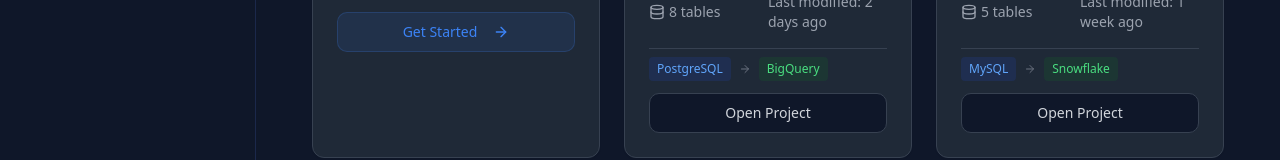
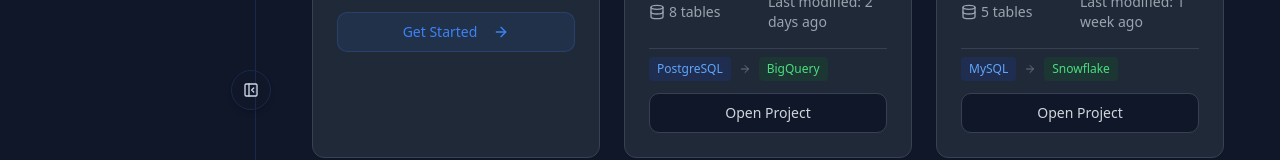
Before and after one commit to KB1629/datazen-connected, a React (Vite) app: page /projects in a window 1280 px wide. Shown: the part 488-648 px from the top of the page. Built offline with nearby package versions, Linux system fonts and the light colour scheme; sample sign-in values are in the browser's storage.

Commit message:
Reverted to edit edt-13670f8a-fd7c-4ebe-b7a5-41613ffcddd4: "Adjust layout and positioning
The layout and positioning of elements have been adjusted to improve visual appearance."

```diff
--- a/src/components/layouts/DashboardLayout.tsx
+++ b/src/components/layouts/DashboardLayout.tsx
@@ -154,17 +154,18 @@ const DashboardLayout: React.FC<DashboardLayoutProps> = ({
                         z-20 absolute inset-y-0 h-[calc(100vh-65px)] mt-[65px] md:mt-0 md:h-auto
                         ${sidebarCollapsed ? "md:w-20" : "md:w-64"} relative`}
             >
-              {/* Rail for toggling sidebar */}
-              <div
-                className="absolute right-0 top-0 bottom-0 w-1 cursor-e-resize hover:bg-sidebar-border/50 group z-10"
-                onClick={() => setSidebarCollapsed(!sidebarCollapsed)}
-              >
-                <div className="absolute hidden group-hover:flex items-center justify-center top-1/2 -translate-y-1/2 -right-3 h-6 w-6 bg-sidebar-background border border-sidebar-border rounded-full text-sidebar-foreground shadow-md transition-all duration-200 overflow-hidden">
+              <div className="absolute h-full w-0 right-0 flex items-center justify-center">
+                <Button
+                  variant="ghost"
+                  size="icon"
+                  className="absolute -right-4 bg-sidebar-background border border-sidebar-border shadow-md rounded-full text-sidebar-foreground hover:text-white hover:bg-sidebar-accent"
+                  onClick={() => setSidebarCollapsed(!sidebarCollapsed)}
+                >
                   {sidebarCollapsed ?
-                    <PanelLeftOpen className="h-3 w-3" /> :
-                    <PanelLeftClose className="h-3 w-3" />
+                    <PanelLeftOpen className="h-4 w-4" /> :
+                    <PanelLeftClose className="h-4 w-4" />
                   }
-                </div>
+                </Button>
               </div>
 
               <nav className="mt-6 flex-1">
```
